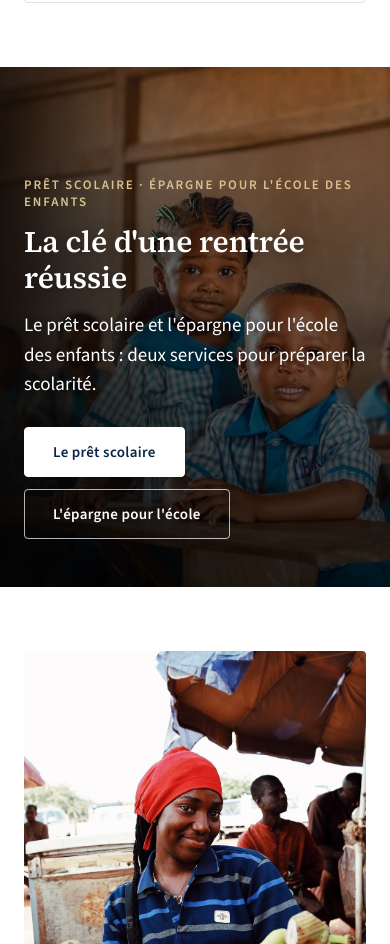
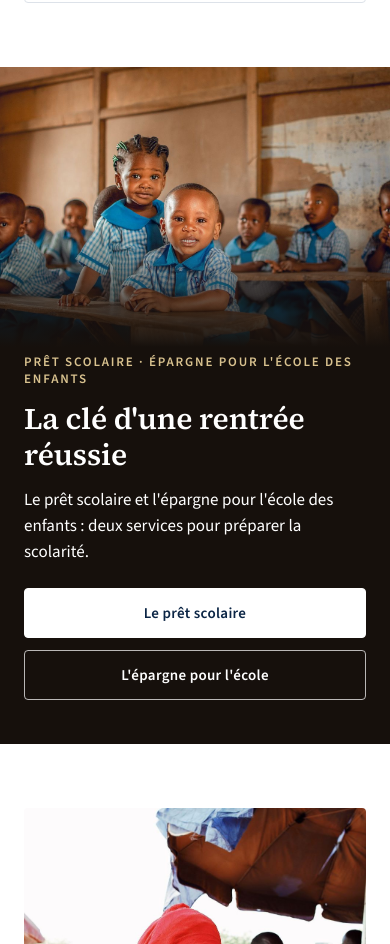
Before and after one commit to kouakoumark9-blip/Rcmec-ci, a plain HTML site: page index.html in a window 390 px wide. Shown: the part 3592-4536 px from the top of the page. Drawn offline with nearby package versions, Linux system fonts and the light colour scheme.

Commit message:
Bandeau école mobile : photo en haut, texte lisible dessous
Co-Authored-By: Claude Sonnet 5.5 <noreply@anthropic.com>
Claude-Session: https://claude.ai/code/session_01K1xcQ7B4sRoLCdGWBYMnUP

```diff
--- a/css/style.css
+++ b/css/style.css
@@ -773,4 +773,12 @@ input:focus,select:focus,textarea:focus{border-color:var(--green);outline:0;box-
 .banner3 h2{color:#fff;font-size:clamp(30px,3.8vw,48px);margin-bottom:14px;text-shadow:0 2px 14px rgba(0,0,0,.35)}
 .banner3 p{color:#fff;font-size:19px;line-height:1.55;margin-bottom:28px;text-shadow:0 1px 10px rgba(0,0,0,.4)}
 .banner3 .btns{display:flex;flex-wrap:wrap;gap:12px}
-@media(max-width:760px){.banner3{min-height:520px;background:linear-gradient(180deg,rgba(0,0,0,.1) 0%,rgba(0,0,0,.45) 35%,rgba(0,0,0,.85) 100%),var(--img) 72% 40%/cover no-repeat;align-items:flex-end}.banner3__in{padding:60px 0 48px}}
+@media(max-width:760px){
+.banner3{display:block;min-height:0;background:#16100c}
+.banner3::before{content:"";display:block;height:280px;background:linear-gradient(180deg,rgba(22,16,12,0) 55%,#16100c 100%),url(../assets/img/ecole-uniformes.jpg) 62% 30%/cover no-repeat}
+.banner3__in{width:auto;margin:0;padding:6px 24px 44px}
+.banner3 h2{font-size:30px;text-shadow:none}
+.banner3 p{font-size:17px;text-shadow:none;margin-bottom:22px}
+.banner3 .btns{flex-direction:column}
+.banner3 .btns .btn{width:100%;text-align:center;justify-content:center}
+}
--- a/index.html
+++ b/index.html
@@ -15,7 +15,7 @@
 <link rel="preconnect" href="https://fonts.googleapis.com">
 <link rel="preconnect" href="https://fonts.gstatic.com" crossorigin>
 <link href="https://fonts.googleapis.com/css2?family=Source+Sans+3:wght@400;500;600;700&family=Source+Serif+4:opsz,wght@8..60,500;8..60,600;8..60,700&display=swap" rel="stylesheet">
-<link rel="stylesheet" href="css/style.css?v=150ae985">
+<link rel="stylesheet" href="css/style.css?v=d59454cd">
 <script type="application/ld+json">{"@context": "https://schema.org", "@type": "FinancialService", "name": "RCMEC-CI - Réseau des Caisses Mutuelles d'Épargne et de Crédit de Côte d'Ivoire", "url": "https://rcmec-ci.com/", "logo": "assets/logo.png", "foundingDate": "1995", "slogan": "Avec vous au quotidien pour garantir votre épargne et assurer votre avenir", "telephone": "+225 27 22 50 12 85", "email": "contact@rcmec.ci", "areaServed": "CI", "sameAs": ["https://www.linkedin.com/company/rcmec-ci/", "https://www.instagram.com/rcmecci/"], "address": {"@type": "PostalAddress", "streetAddress": "Cocody II Plateaux, Carrefour Duncan, en face de l'ex-ADDR, Immeuble SICOGI, Bât. A, 3e étage", "postOfficeBoxNumber": "05 BP 822", "addressLocality": "Abidjan", "addressCountry": "CI"}}</script>
 </head>
 <body>
@@ -168,6 +168,6 @@
   </div>
 </footer>
 <script src="js/lucide.min.js"></script>
-<script src="js/main.js?v=150ae985"></script>
+<script src="js/main.js?v=d59454cd"></script>
 </body>
 </html>
```
Also changed, not shown: a-propos.html (+2 -2 lines), caisses.html (+2 -2 lines), contact.html (+2 -2 lines), service-credit-agricole.html (+2 -2 lines), service-credit.html (+2 -2 lines), service-depot-a-terme.html (+2 -2 lines), service-epargne-ecole.html (+2 -2 lines), service-epargne.html (+2 -2 lines), service-micro-assurance.html (+2 -2 lines), service-parts-sociales.html (+2 -2 lines), service-pret-scolaire.html (+2 -2 lines), service-transfert.html (+2 -2 lines), services.html (+2 -2 lines), simulateur.html (+2 -2 lines).
